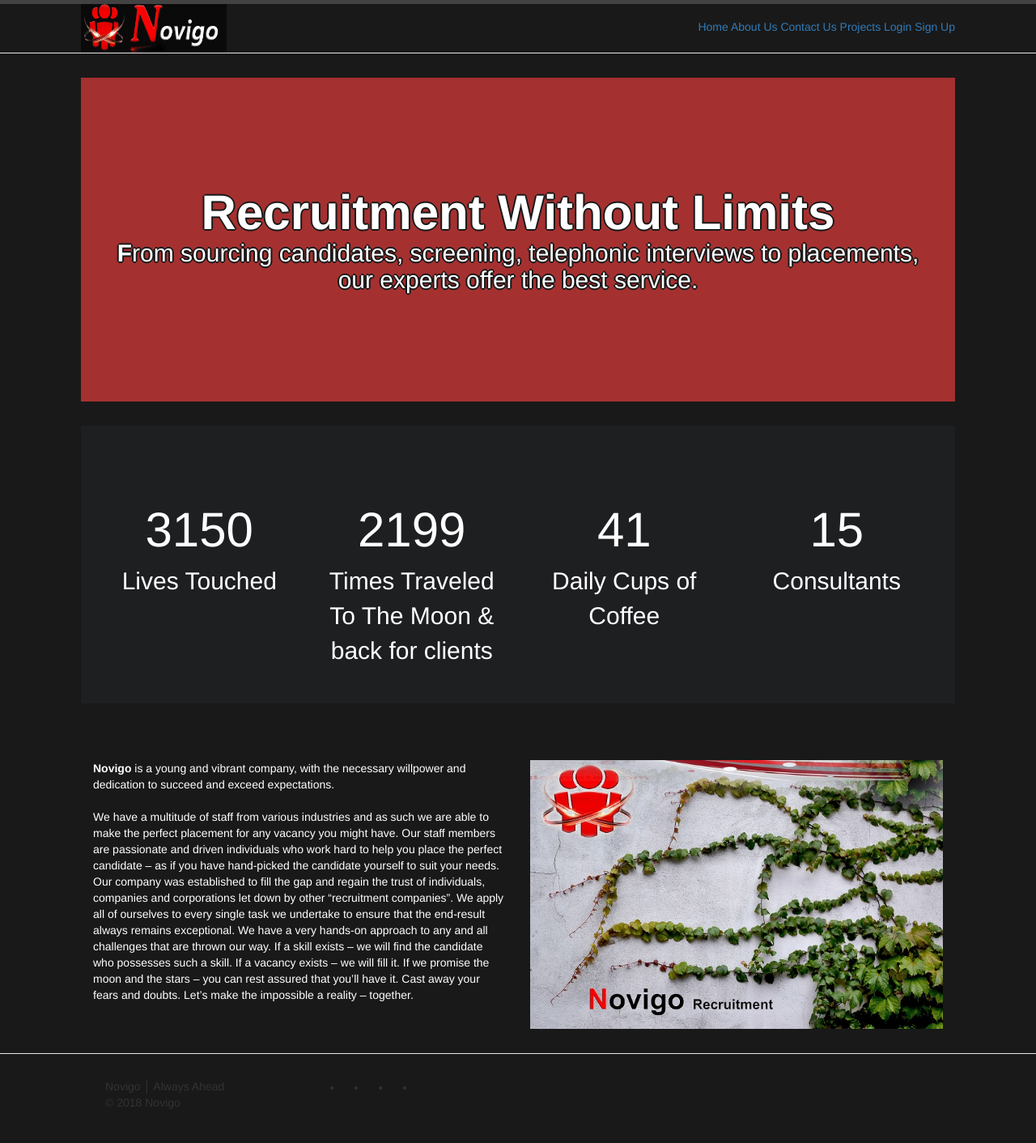
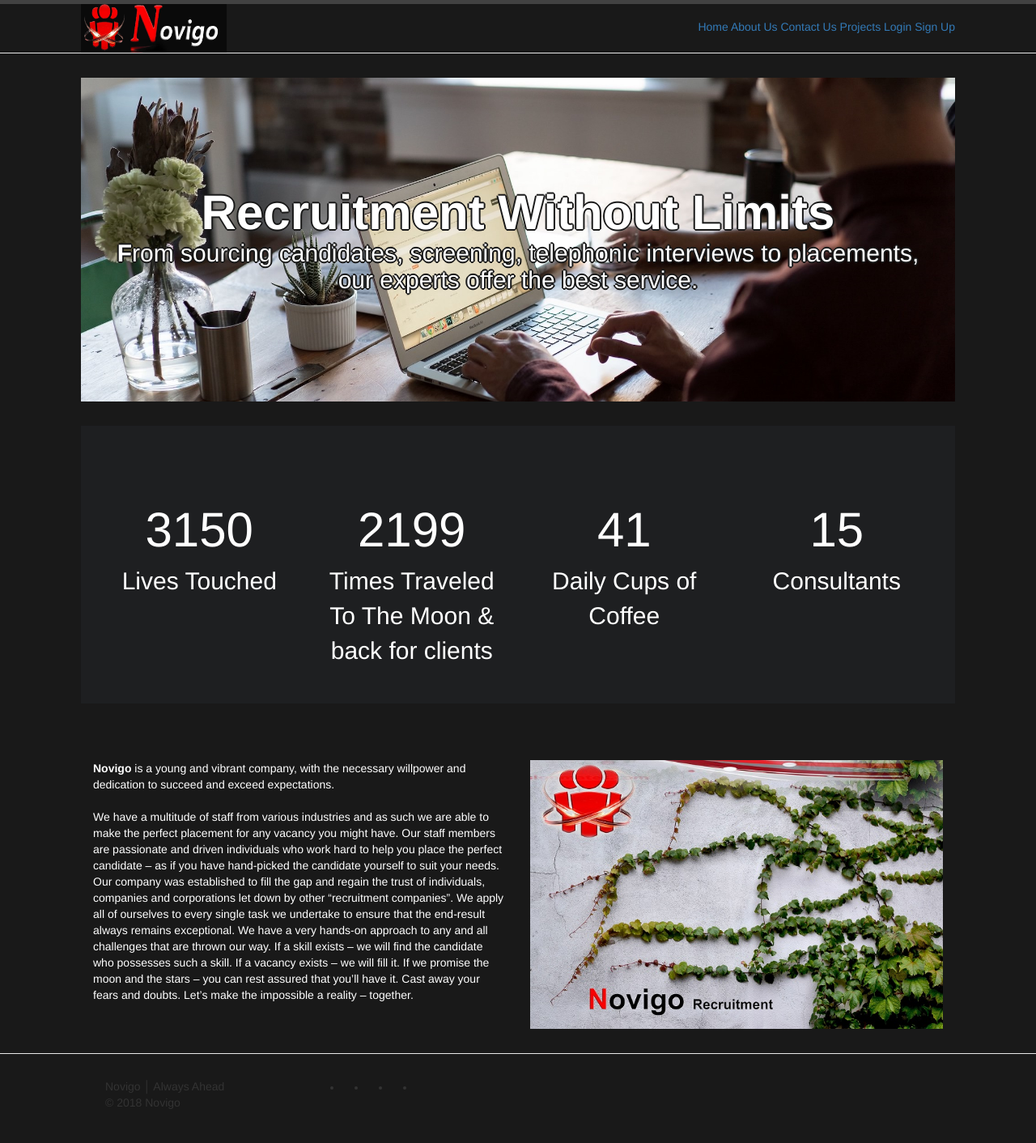
Before and after one commit to Hermankoch/hermankoch.github.io, a Jekyll site: the page built from index.html, in a window 1280 px wide. Shown: the whole page at 81% size. Built offline with Jekyll 4.4.1, drawn with Linux system fonts in a browser that asks for light colours.

Commit message:
Update homepage.css

```diff
--- a/css/homepage.css
+++ b/css/homepage.css
@@ -7,7 +7,9 @@
   display: flex;
   align-items: center;
   background-image: url('../css/image4.jpg');
-  background: rgba(200, 54, 54, 0.8);
+  img {
+  opacity: 0.5;
+  }
   background-size: cover;
   color: #ffffff;
   height: 400px;
```
